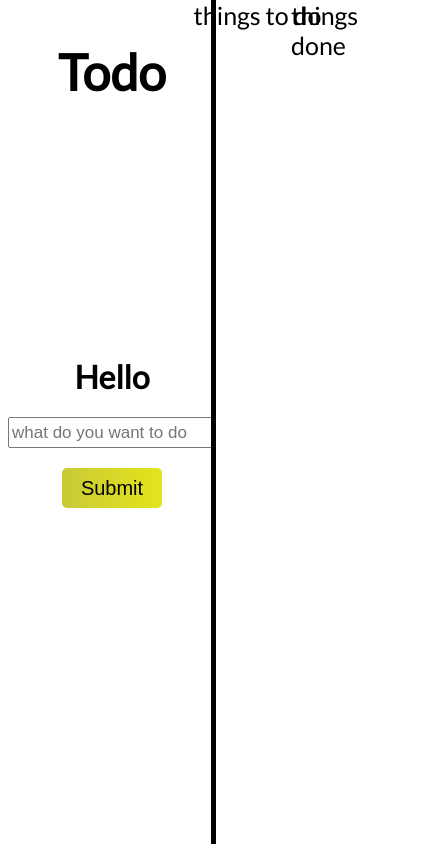
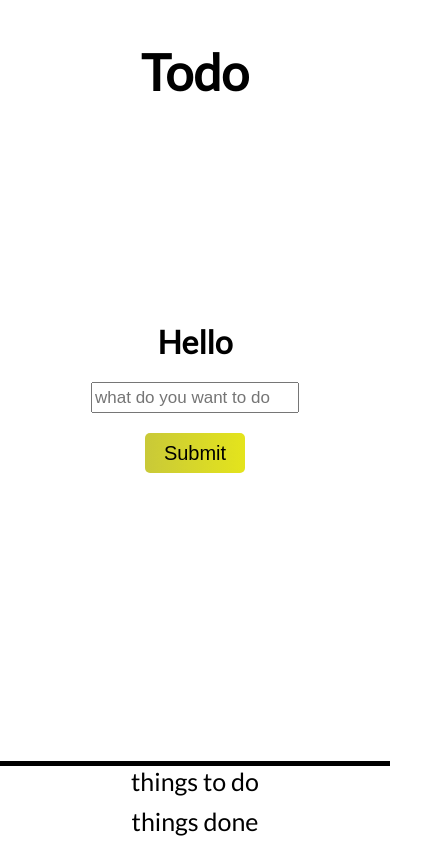
Before and after one commit to BigSmoke010/sveltodo, a SvelteKit app: page / in a window 390 px wide. Shown: the whole page, 425 px wide, since content can reach past the window. Built offline with nearby package versions, Linux system fonts and the light colour scheme; what svelte-local-storage-store would draw is missing.

Commit message:
add delete and fix uid not being organized

```diff
--- a/src/routes/+page.svelte
+++ b/src/routes/+page.svelte
@@ -14,7 +14,6 @@
 
 <style>
   @import url("https://fonts.googleapis.com/css2?family=Lato&display=swap");
-
   * {
     font-family: Lato;
     margin: 0;
@@ -27,4 +26,9 @@
     align-items: center;
     height: calc(100vh - 16px);
   }
+  @media (max-width: 699px) {
+    .main-container {
+      flex-direction: column;
+    }
+  }
 </style>
--- a/src/routes/list-todo.svelte
+++ b/src/routes/list-todo.svelte
@@ -3,6 +3,7 @@
   import { flip } from "svelte/animate";
   import { quintOut } from "svelte/easing";
   import { crossfade } from "svelte/transition";
+  import Trash from "./trash-can.svg";
   const [send, receive] = crossfade({
     duration: (d) => Math.sqrt(d * 200),
 
@@ -38,10 +39,24 @@
     item.done = done;
     testlist = testlist.filter((t) => t !== item);
     testlist = testlist.concat(item);
+    testlist = reorganizeUIDs(testlist);
     todos.set(testlist);
+  }
+  function deletetodo(item) {
+    console.log(item);
+    testlist = testlist.filter((t) => t !== item);
+    testlist = reorganizeUIDs(testlist);
+    todos.set(testlist);
+  }
+  function reorganizeUIDs(array) {
+    return array.map((item, index) => ({
+      ...item,
+      id: index + 1,
+    }));
   }
 </script>
 
+<div class="container">
   <div class="main-container">
     <div class="label">things to do</div>
     {#if testlist}
@@ -57,7 +72,10 @@
             class="checkbox"
             on:change={() => mark(item, true)}
           />
-        <div>{item.description}</div>
+          <div class="todo-desc">{item.description}</div>
+          <div class="trash-wrapper" on:click={() => deletetodo(item)}>
+            <img src={Trash} alt="dots" />
+          </div>
         </div>
       {/each}
     {/if}
@@ -70,6 +88,7 @@
           class="todo-container"
           in:receive={{ key: todo.id }}
           out:send={{ key: todo.id }}
+          animate:flip
         >
           <input
             type="checkbox"
@@ -77,10 +96,14 @@
             class="checkbox"
             on:change={() => mark(item, false)}
           />
-        <div>{item.description}</div>
+          <div class="todo-desc">{item.description}</div>
+          <div class="trash-wrapper" on:click={() => deletetodo(item)}>
+            <img src={Trash} alt="dots" />
+          </div>
         </div>
       {/each}
     {/if}
+  </div>
 </div>
 
 <style>
@@ -103,9 +126,12 @@
     border-radius: 12px;
   }
   .label {
-    position: absolute;
+    position: sticky;
     top: 0;
     font-size: 25px;
+  }
+  .todo-desc {
+    width: 100%;
   }
   .checkbox {
     transition: all 1s;
@@ -142,6 +168,17 @@
     left: 0;
     animation: uncheck 0.5s ease forwards;
   }
+  .container {
+    display: flex;
+    flex-direction: row;
+    gap: 10px;
+  }
+  .trash-wrapper {
+    margin: 10px;
+  }
+  .trash-wrapper:hover {
+    cursor: pointer;
+  }
   @keyframes check {
     0% {
       transform: translate(-20%, 10%);
@@ -159,4 +196,14 @@
       opacity: 0;
     }
   }
+  @media (max-width: 1148px) {
+    .container {
+      flex-direction: column;
+    }
+  }
+  @media (min-width: 1148px) {
+    .container {
+      flex-direction: row;
+    }
+  }
 </style>
--- a/src/routes/main-todo.svelte
+++ b/src/routes/main-todo.svelte
@@ -67,4 +67,14 @@
     justify-content: center;
     position: relative;
   }
+  @media (max-width: 699px) {
+    .seperator {
+      width: 100vw;
+      height: 5px;
+      bottom: 0;
+    }
+    .main-container {
+      width: 100vw;
+    }
+  }
 </style>
```
Also changed, not shown: src/routes/three-dots-svgrepo-com.svg (added), src/routes/trash-can.svg (added). Lines whose indentation alone changed are shown as unchanged.
